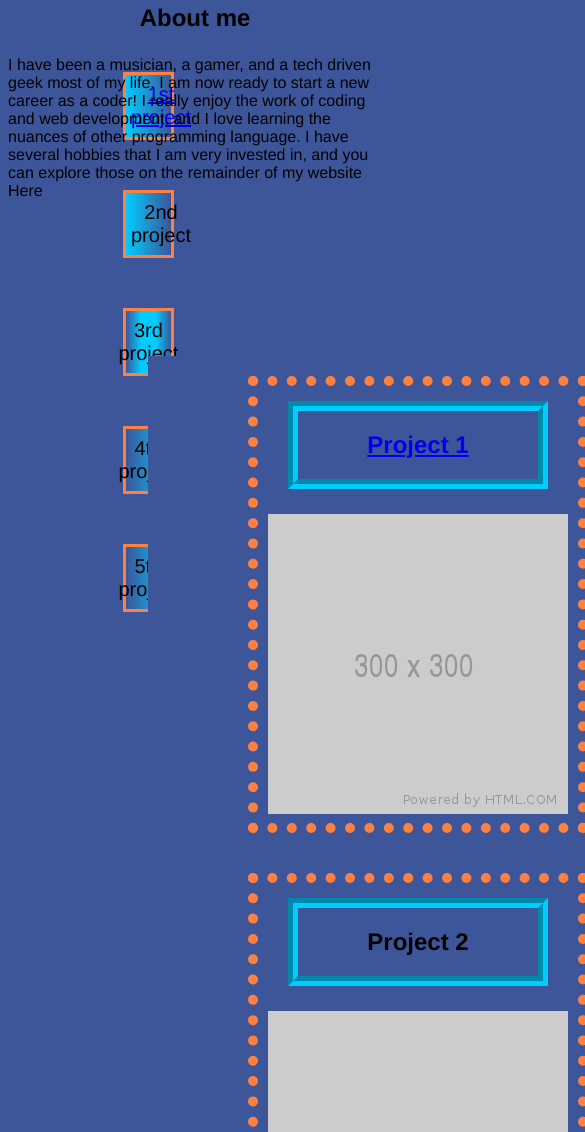
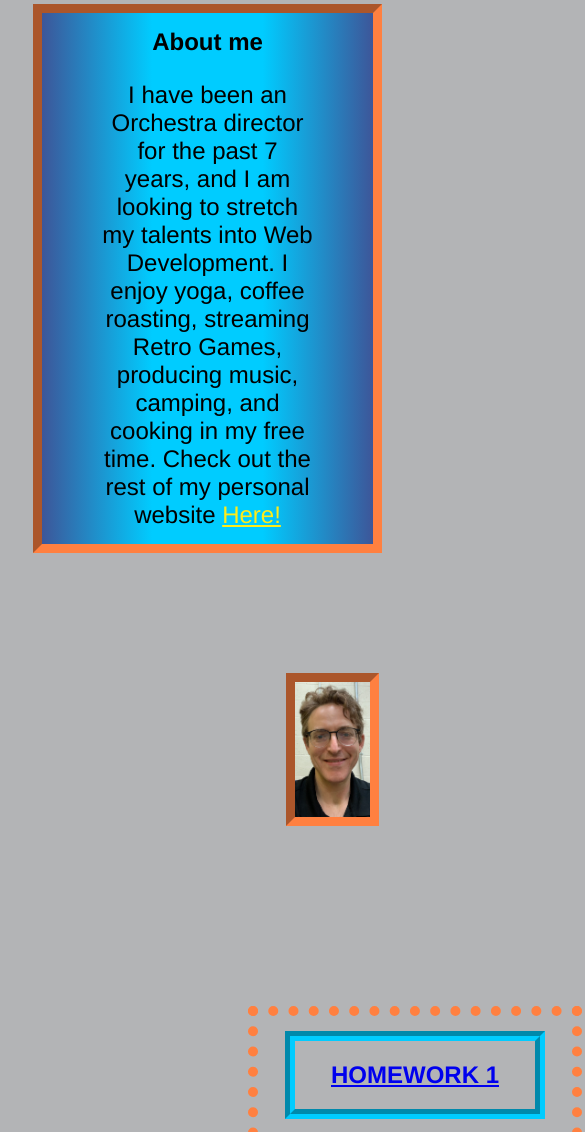
Before and after one commit to Byrdbass/LelandByrdDotCom, a plain HTML site: page index.html in a window 390 px wide. Shown: the part 454-1586 px from the top of the page, 585 px wide, since content can reach past the window. Drawn offline with Linux system fonts and the light colour scheme.

Commit message:
made some revisions for homework submission and commented out the areas that i will build upon later in the process, organized the images files and updated readme.md

```diff
--- a/assets/style.css
+++ b/assets/style.css
@@ -1,16 +1,19 @@
 * {
 font-family: 'Franklin Gothic Medium', Tahoma, Geneva, Verdana, sans-serif;
-background-color: var(--darkblue);
+background-color: var(--gray);
 }
 :root {
     /* COMPOUND PALETTE */
-    --iceblue: #00ccff;
+    --gray: rgb(179, 180, 182);
+    --iceblue: #00CCFF;
     --blue: #1447CC;
     --darkblue: #3D5699;
     --orange: #FF8040;
     --darkorange: #CC3714;
     /* ANALAGOUS PALETTE */
     --green: #0DFFAA;
+    /* TRIAD PALETTE */
+    --yellow: #FFEC19;
     /* GRADIENTS */
     --gradientblue: linear-gradient(to right, var(--iceblue), var(--darkblue));
     --revgradientblue: linear-gradient(to left, var(--iceblue), var(--darkblue));
@@ -23,7 +26,7 @@ background-color: var(--darkblue);
     width: 100%;
     height: 200px;
     padding: 75px 0px;
-    background: url("../images/caprock_canyon_panorama2.jpeg");
+    background: url("../images/Scoggins_highSchool_visit1_panorama_cropped1.jpeg");
     background-size: 1900px 350px;
     background-color: var(--darkblue);
     margin-bottom: 100px;
@@ -49,6 +52,14 @@ nav {
     transition: flex-basis 500ms linear;
     font-size: 125%;
     margin-bottom: 100px;
+    text-transform: uppercase;
+}
+.navbar, .navcenter, .navright{
+    flex-wrap: wrap;
+    justify-content: center;
+    width: 90%;
+    padding: 15px 15px;
+    margin: 0px 15px;
 }
 
 nav .navbar{
@@ -85,12 +96,70 @@ TODO: add other colors to analagous pallete and redo */
     background: var(--gradientblueorange);
     border: 4px dashed var(--iceblue);
 }
-/* TODO: improve the way the box gets bigger when clicked - make it smaller not bigger */
 .navbar:active, .navcenter:active, .navright:active {
-    font-size: 90%;
+    font-size: 85%;
     font-style: normal;
     font-style: bold;
-    margin: 5px 8px;
+    border: 8px double var(--darkblue);
+    background: var(--gradientorange);
+}
+/* TODO: FORMAT THE ABOUT ME SECTION WITH H3 and with MEDIA QUERY */
+article {
+    display: flex;
+    flex-direction: row;
+    flex-wrap: wrap;
+}
+.aboutme {
+    border: 9px inset var(--orange);
+    background: var(--centergradientblue);
+    /* margin-right: 400px; */
+    margin-left: 25px;
+    flex-direction: row;
+    flex-wrap: wrap;
+}
+
+.headshot {
+    /* justify-content: flex-start; */
+    flex-wrap: wrap;
+    justify-content: flex-end;
+    align-items: flex-start;
+    width: 20%;
+    height: 40%;
+    float: right;
+    border: 9px inset var(--orange);
+    margin: 20px 3px;
+}
+.aboutme h3, .aboutme p {
+    /* border: 9px inset var(--orange); */
+    /* background: var(--centergradientblue); */
+    /* margin-right: 300px;
+    margin-left: 25px; */
+    padding: 10px 50px;
+    margin: 5px 10px;
+    background: transparent;
+}
+h3 {
+    font-size: 150%;
+
+}
+p {
+    font-size: 150%;
+    text-align: center;
+}
+.LBlink {
+    background: transparent;
+    color: var(--yellow);
+}
+.LBlink:hover {
+    font-style: italic;
+    color: var(--green);
+    background: var(--gradientblueorange);
+    border: 4px dashed var(--iceblue);
+}
+.LBlink:active {
+    font-size: 115%;
+    font-style: normal;
+    font-style: bold;
     border: 8px double var(--darkblue);
     background: var(--gradientorange);
 }
@@ -100,33 +169,32 @@ main {
     transition: flex-basis 500ms linear;
     flex-direction: row;
     justify-content: center;
+    text-transform: uppercase;
 }
-.cardlink:hover {
+.cardlink {
+    /* transition: flex-basis 500ms linear; */
+    padding: 5px 7px;
+    border: 10px dotted var(--orange);
+    margin: 20px 100px;
+}
+.cardlink:hover{
     font-style: italic;
     color: var(--green);
     background: var(--gradientblueorange);
+    /* padding: 2px 4px; */
     border: 4px dashed var(--iceblue);
 }
 
 h2 {
     text-align: center;
-    flex-wrap: wrap;
-    flex-direction: row;
     padding: 20px 10px;
     border: groove 10px var(--iceblue);
     margin: 10px 20px 25px 20px;
 }
-.card {
-    flex-wrap: wrap
-    flex-direction: row;
-    /* figure out what this does to the nav bar as well as main */
-    transition: flex-basis 500ms linear;
-    padding: 5px 10px;
-    border: 10px dotted var(--orange);
-    margin: 20px 100px;
-}
-img {
 
+.hw1 {
+    width: 300px;
+    height: 400px;
 }
 h3 {
     font-size: 150%;
@@ -142,21 +210,35 @@ ul {
     display: flex;
     flex-direction: column;
     text-align: center;
+    font-size: 150%;
     margin: 20px 50px;
 
 }
-
+h4 {
+    font-size: 300%;
+    text-align: center;
+    padding: 20px 10px;
+    border: groove 10px var(--iceblue);
+    margin: 10px 20px 25px 20px;
+}
 label {
     flex-direction: column;
+    background: var(--green)
+}
+input {
+    background: var(--yellow)
+}
+.msginput{
+    justify-content: center;
+    align-items: flex-end;
+    height: 200px;
 }
 li {
     list-style-type: none;
     /* display: flex;
     flex-direction: row; */
 }
-/* a:focus {
-    font-size: 110%;
-} */
+
 
 @media screen and (max-width: 992px) {
     header {
@@ -183,10 +265,11 @@ li {
         padding: 30px 0px;
 
     }
-    nav, .navbar {
+    nav, .navbar, .navcenter, .navright {
+        width: 90%;
         display: flex;
         flex-wrap: wrap;
-        flex-direction: column;
+        flex-direction: row;
         justify-content: center;
         padding: 20px 100px;
         margin-bottom: 0px;
@@ -194,14 +277,12 @@ li {
     main {
         padding: 140px;
     }
+    article {
+        flex-wrap: wrap;
+        align-items: center;
+        padding: 0px 0px;
+        margin: 100px 0px;
 
-    }
-    .navbar, .navcenter, .navright{
-        flex-wrap: wrap;
-        justify-content: center;
-        width: 90%;
-        padding: 15px 15px;
-        margin: 0px 15px;
     }
 
 }
--- a/index.html
+++ b/index.html
@@ -115,83 +115,90 @@
     }
             </style>
 </head> -->
-
+<!-- <div class="headshot" alt="headshot of Leland Byrd smiling with glasses on"></div>  -->
 <body>
   <section class="banner" alt="a view of a copper colored canyon with blue sky">
     <header>Leland Byrd's Coding Portfolio</header>
     <nav>
-      <a class ="navbar" href="https://byrdbass.github.io/Horiseon_Code_refactor/" target="_blank">1st project</a>
-      <a class ="navbar">2nd project</a>
-      <a class ="navcenter">3rd project</a>
-      <a class ="navright">4th project</a>
-      <a class ="navright">5th project</a>
+      <a class ="navbar" href="https://byrdbass.github.io/Horiseon_Code_refactor/" target="_blank">1st Homework</a>
+      <a class ="navbar">Coming soon!</a>
+      <a class ="navcenter">Coming soon!</a>
+      <a class ="navright">Coming soon!</a>
+      <a class ="navright">Coming soon!</a>
     </nav>
     <img >
   </section>
+  <!-- short article about me  -->
   <article>
-    <h3>About me</h3>
-      <p>I have been a musician, a gamer,
-        and a tech driven geek most of my life.
-        I am now ready to start a new career as a coder!
-        I really enjoy the work of coding and web development,
-        and I love learning the nuances of other programming language.
-        I have several hobbies that I am very invested in, and you can
-        explore those on the remainder of my website
-        <a src="https:www.LelandByrd.com" alt="A link to my personal
-        website"> Here</a></p>
-
+    <div class="aboutme">
+      <h3>About me</h3>
+        <p>I have been an Orchestra director for the past 7 years,
+          and I am looking to stretch my talents into Web Development.
+          I enjoy yoga, coffee roasting, streaming Retro Games, producing music, camping, and cooking in my free time.
+          Check out the rest of my personal website
+          <a class ="LBlink" href="https:www.LelandByrd.com" alt="A link to my personal
+          website" target="_blank"> Here!</a>
+        </p>
+      </div>
   </article>
+  <!-- Headshot photo -->
+  <img src="images/AISD_headshot_cropped.jpg"   class="headshot" alt="headshot of Leland Byrd smiling with glasses on">
   <main>
-    <a class="cardlink" href="https://byrdbass.github.io/Horiseon_Code_refactor/" target="_blank">
-      <div class="card">
-        <h2>Project 1</h2>
-        <img src="images/placeholder 300.png" alt="placeholder image">
+    <a href="https://byrdbass.github.io/Horiseon_Code_refactor/" target="_blank">
+      <div class="cardlink">
+        <h2>Homework 1</h2>
+        <img class = hw1 src="images/01-html-css-git-homework-demo.png" alt="placeholder image">
       </div>
     </a>
-    <div class="card">
-      <h2>Project 2</h2>
+    <div class="cardlink">
+      <h2>Coming soon!</h2>
       <img src="images/placeholder 300.png" alt="placeholder image">
     </div>
-    <div class="card">
-      <h2>Project 3</h2>
+    <div class="cardlink">
+      <h2>Coming soon!</h2>
       <img src="images/placeholder 300.png" alt="placeholder image">
     </div>
-    <div class="card">
-      <h2>Project 4</h2>
+    <div class="cardlink">
+      <h2>Coming soon!</h2>
       <img src="images/placeholder 300.png" alt="placeholder image">
     </div>
-    <div class="card">
-      <h2>Project 5</h2>
+    <div class="cardlink">
+      <h2>Coming soon!</h2>
       <img src="images/placeholder 300.png" alt="placeholder image">
     </div>
+    <p> You may contact me at byrdbass@gmail.com</p>
   </main>
-
-  <section>
+<!-- CONTACT FORM SECTION -->
+  <!-- <section>
     <div>
       <h4>Contact Form - add your information and message</h4>
-      <form>
+      <form action="mailto:byrdbass@gmail.com" method="get" enctype="text/plain">
         <ul>
           <li class ="contact_card">
-            <label>First Name</label>
-            <input>
+            <label for="First Name">First Name</label>
+            <input type="text" name="First name" id="name"/>
           </li>
           <li class ="contact_card">
-            <label>Last Name</label>
+            <label type="text" name="First name" id="name">Last Name</label>
             <input>
           </li>
           <!-- add preferred pronouns drop down selector -->
-          <li class ="contact_card">
+          <!-- <li class ="contact_card">
             <label>Email</label>
             <input>
           </li>
           <li class ="contact_card">
             <label>Message</label>
-            <input>
+            <input class ="msginput">
           </li>
+          <button>
+            Submit
+            <!-- <input type="submit" name="submit" value="send"/> -->
+          <!-- <button>
         </ul>
       </form>
     </div>
-  </section>
+  </section>  -->
 
 
 </body>
```
Also changed, not shown: images/01-html-css-git-homework-demo.png (added), images/AISD_headshot_cropped.jpg (added), images/caprock_canyon_panorama.jpeg (deleted), readme.md, 2 other files.
